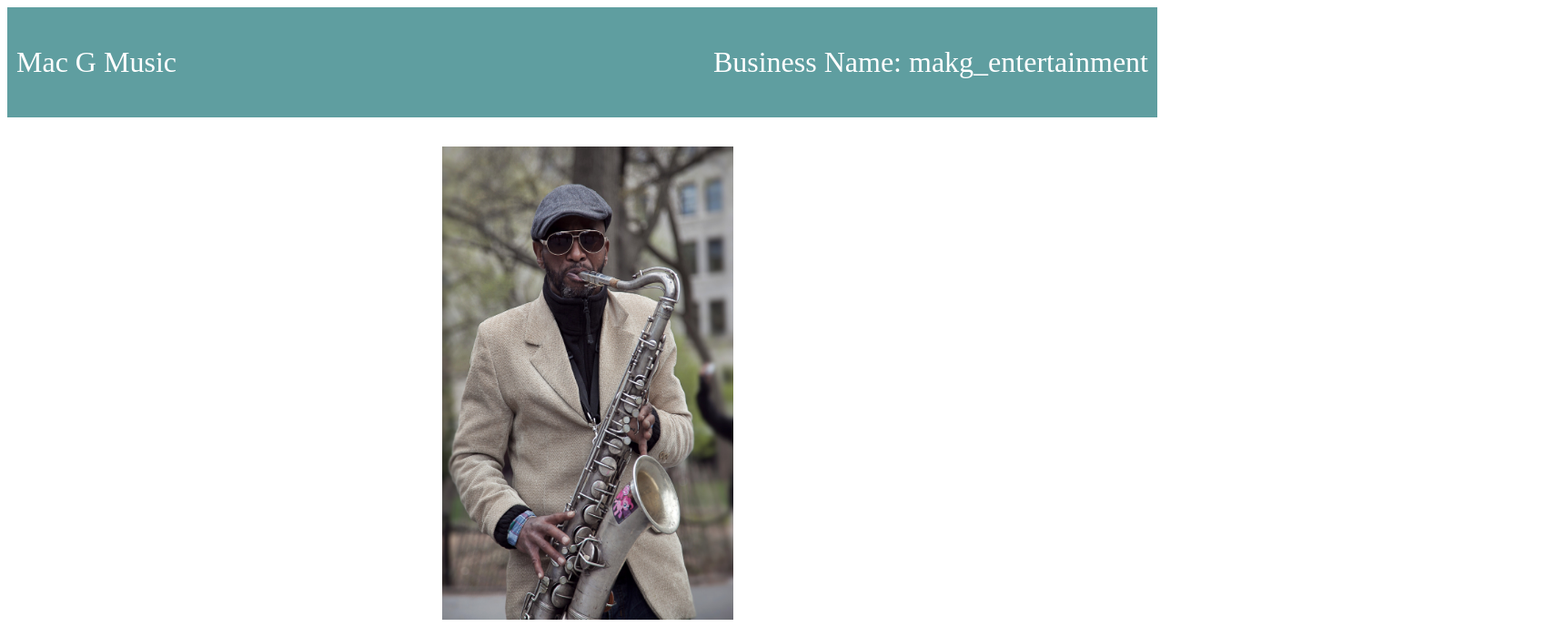
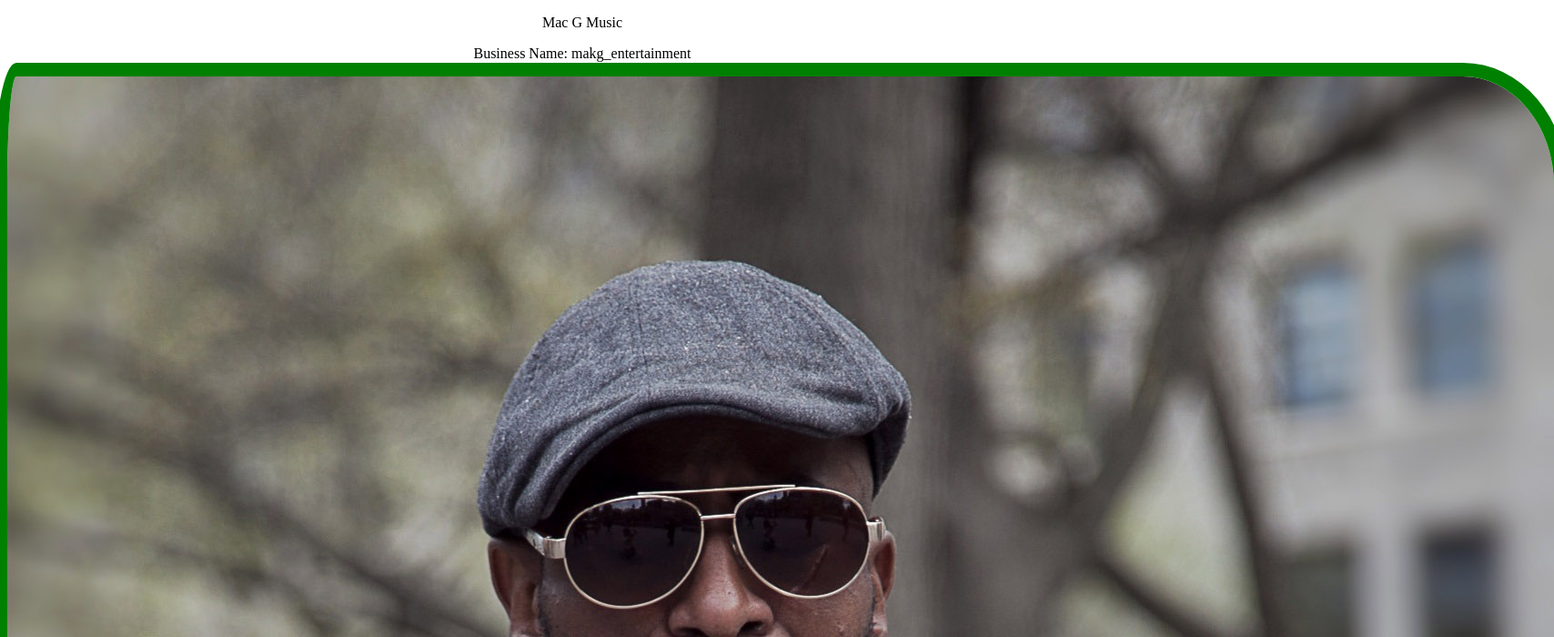
Before and after one commit to jcarnagey/Mac-G-Music, a plain HTML site: page index.html in a window 1280 px wide. Shown: the top 700 px of the page at 91% size, 1708 px wide, since content can reach past the window. Drawn offline with Linux system fonts and the light colour scheme.

Commit message:
added css

```diff
--- a/style.css
+++ b/style.css
@@ -8,16 +8,23 @@
     margin: 5px 2px;
     border-radius: 50%;
 }
-
+.head-pic{
+    border-radius: 10px 100px / 120px;
+    outline: solid 15px green;
+}
 a .fa:hover {
-    opacity: 0.7;
+    opacity: 2.0;
 }
 
 .fa-facebook {
     background: #3b5998;
     color: white;
+
 }
 
+* {
+    text-align: center;
+}
 .fa-twitter {
     background: #55acee;
     color: white;
@@ -39,26 +46,19 @@ a .fa fa-facebook:hover {
     filter: blur(10px);
     border: solid pink 3px;
 }
-#title{
-    display: flex;
-    justify-content: space-between;
-    background-color: cadetblue;
-}
-#title p{
-    font-size: xx-large;
-    padding: 10px;
-    color: white;
+header{
+    text-align: center;
 }
 header h1{
    font-size: 80px;
+   color: red;
 }
 
-.head-pic{
-    width: 25vw;
-    height: 65vh;
-    margin-left: 1vw;
-    margin-top: 4vh;
+header img{
+    width: 20%;
+    height: 10%;
 }
-.info {
-    text-align:center;
+
+* {
+    text-align: center;
 }
```
